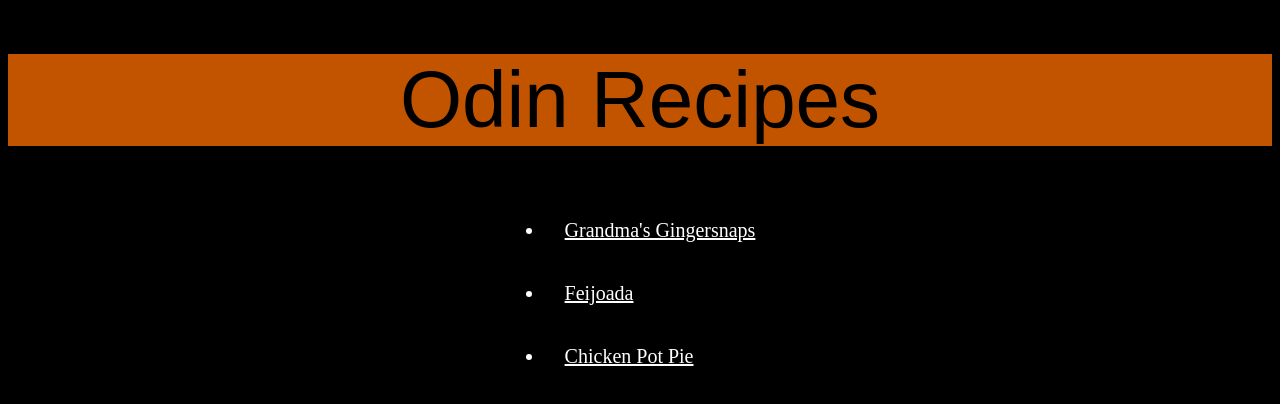
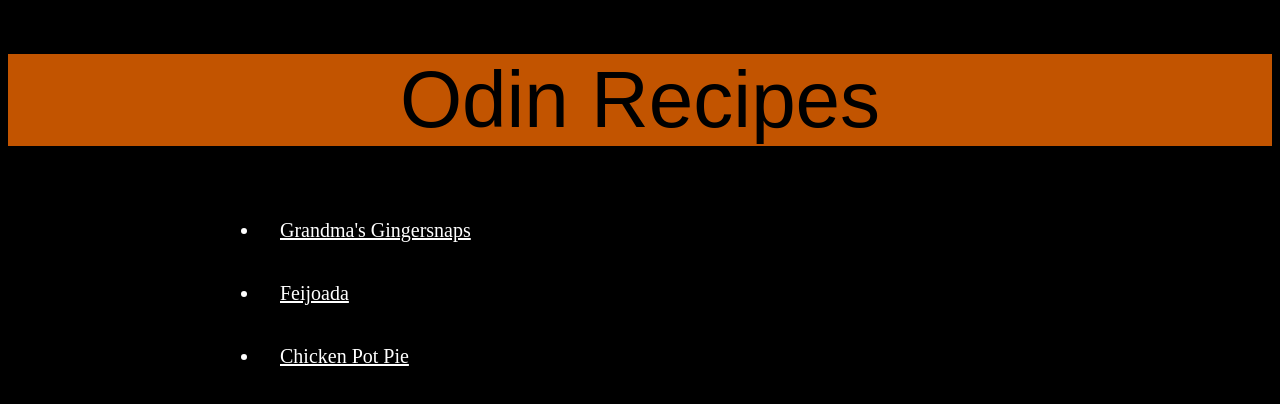
Before and after one commit to trevor-west/odin-recipes, a plain HTML site: page index.html in a window 1280 px wide. Drawn offline with Linux system fonts and the light colour scheme; a web font is replaced by a local one.

Commit message:
Adjust margin and add width to ul, ol

```diff
--- a/style.css
+++ b/style.css
@@ -42,7 +42,9 @@
 
 ul, ol {
   display: table;
-  margin: 0 auto;
+  margin: 50px auto;
+  width: 800px;
+
 }
 
 ul li a {
```
